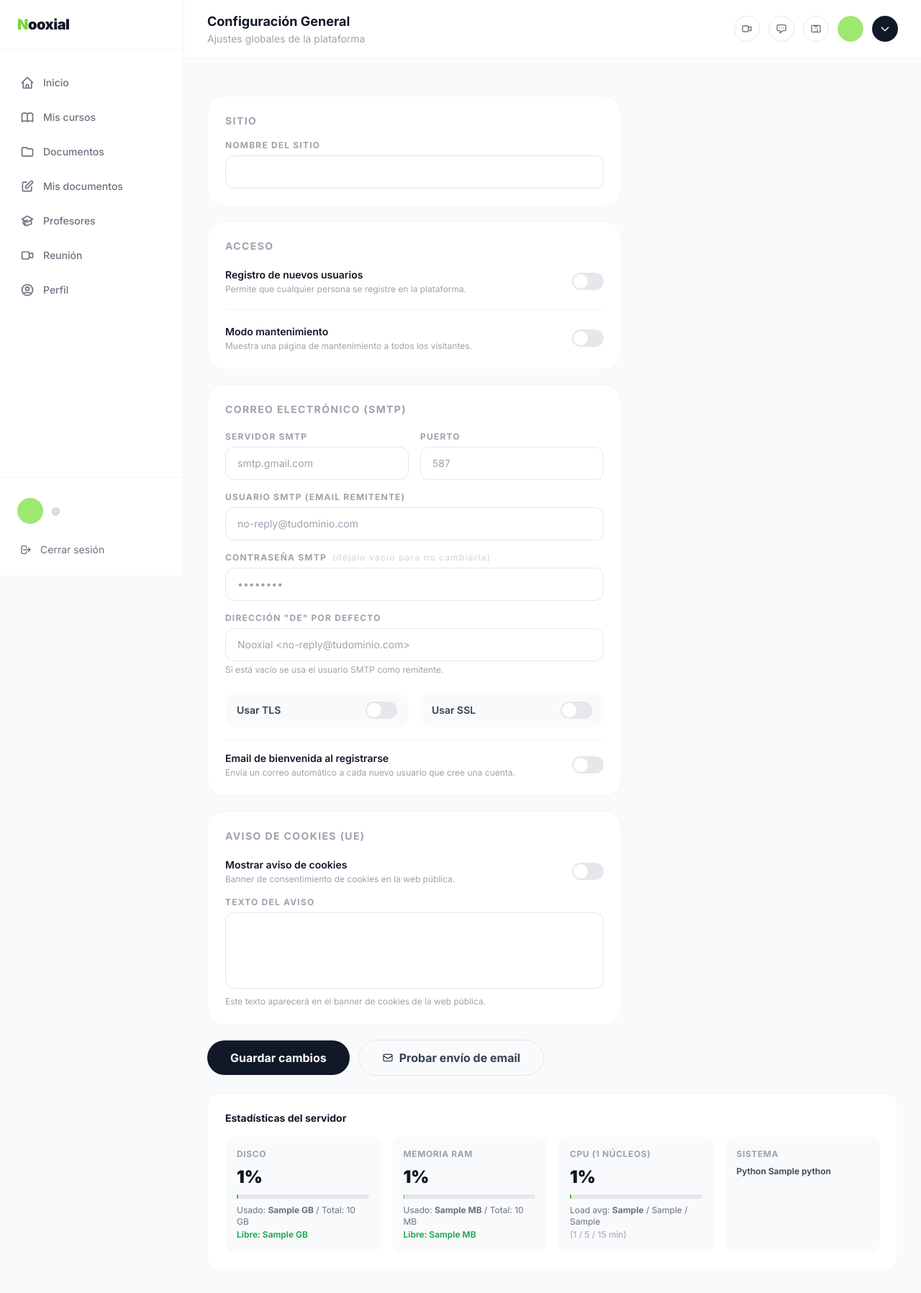
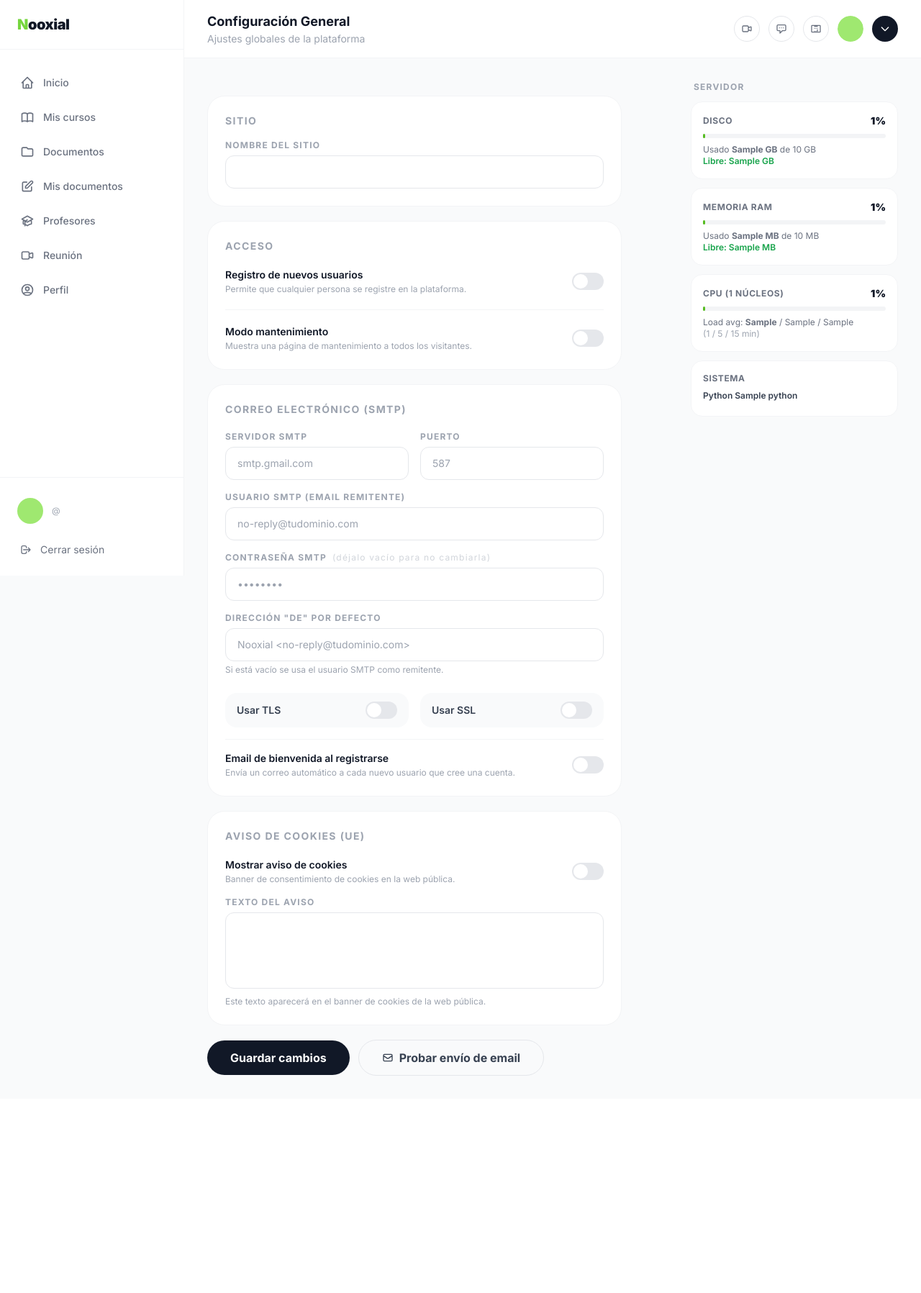
Before and after one commit to falconsoft3d/nooxial, a Django app: template templates/accounts/admin_config.html in a window 1280 px wide. Shown: the whole page at 72% size. After the commit the page ends 1495 px from the top, so only its background shows below. Run offline with Django 5.2, Linux system fonts and the light colour scheme; the template is opened without the code that fills it: most values are stand-ins (such as "Sample title", 1, 10 or a date in 2020); some libraries are stand-ins or nearby versions.

Commit message:
server stats sidebar right

```diff
--- a/templates/accounts/admin_config.html
+++ b/templates/accounts/admin_config.html
@@ -15,6 +15,9 @@
 </div>
 {% endif %}
 
+<div class="flex gap-6 items-start">
+<!-- ── COLUMNA IZQUIERDA: Formulario ─────────────────────────── -->
+<div class="flex-1 min-w-0">
 <form method="post" class="max-w-xl space-y-5">
   {% csrf_token %}
 
@@ -203,66 +206,64 @@
   <!-- Resultado del test -->
   <div id="test-result" class="hidden mt-3 px-4 py-3 rounded-xl text-sm font-medium"></div>
 </form>
+</div><!-- fin columna izquierda -->
 
+<!-- ── COLUMNA DERECHA: Estadísticas del servidor ────────────── -->
 {% if server_stats %}
-<!-- ── ESTADÍSTICAS DEL SERVIDOR ───────────────────────────────── -->
-<div class="bg-white rounded-2xl border border-gray-100 mt-6 p-6">
-  <h2 class="text-sm font-bold text-gray-900 mb-4">Estadísticas del servidor</h2>
-  <div class="grid grid-cols-1 sm:grid-cols-2 lg:grid-cols-4 gap-4">
+<div class="w-72 flex-shrink-0 sticky top-6 space-y-3">
+  <p class="text-xs font-bold text-gray-400 uppercase tracking-widest px-1">Servidor</p>
 
   <!-- Disco -->
-    <div class="bg-gray-50 rounded-xl p-4">
-      <p class="text-xs font-bold text-gray-400 uppercase tracking-wider mb-2">Disco</p>
-      <p class="text-2xl font-black text-gray-900">{{ server_stats.disk_percent }}%</p>
-      <div class="w-full bg-gray-200 rounded-full h-1.5 mt-2">
+  <div class="bg-white rounded-2xl border border-gray-100 p-4">
+    <div class="flex items-center justify-between mb-2">
+      <p class="text-xs font-bold text-gray-500 uppercase tracking-wider">Disco</p>
+      <span class="text-sm font-black text-gray-900">{{ server_stats.disk_percent }}%</span>
+    </div>
+    <div class="w-full bg-gray-100 rounded-full h-1.5 mb-2">
       <div class="bg-brand-500 h-1.5 rounded-full" style="width:{{ server_stats.disk_percent }}%"></div>
     </div>
-      <p class="text-xs text-gray-500 mt-2">
-        Usado: <strong>{{ server_stats.disk_used }} GB</strong> /
-        Total: {{ server_stats.disk_total }} GB
-      </p>
-      <p class="text-xs text-green-600 font-semibold mt-0.5">Libre: {{ server_stats.disk_free }} GB</p>
+    <p class="text-xs text-gray-500">Usado <strong>{{ server_stats.disk_used }} GB</strong> de {{ server_stats.disk_total }} GB</p>
+    <p class="text-xs text-green-600 font-semibold">Libre: {{ server_stats.disk_free }} GB</p>
   </div>
 
   <!-- RAM -->
-    <div class="bg-gray-50 rounded-xl p-4">
-      <p class="text-xs font-bold text-gray-400 uppercase tracking-wider mb-2">Memoria RAM</p>
-      <p class="text-2xl font-black text-gray-900">{{ server_stats.ram_percent }}%</p>
-      <div class="w-full bg-gray-200 rounded-full h-1.5 mt-2">
+  <div class="bg-white rounded-2xl border border-gray-100 p-4">
+    <div class="flex items-center justify-between mb-2">
+      <p class="text-xs font-bold text-gray-500 uppercase tracking-wider">Memoria RAM</p>
+      <span class="text-sm font-black {% if server_stats.ram_percent > 85 %}text-red-600{% elif server_stats.ram_percent > 65 %}text-amber-600{% else %}text-gray-900{% endif %}">{{ server_stats.ram_percent }}%</span>
+    </div>
+    <div class="w-full bg-gray-100 rounded-full h-1.5 mb-2">
       <div class="{% if server_stats.ram_percent > 85 %}bg-red-500{% elif server_stats.ram_percent > 65 %}bg-amber-500{% else %}bg-brand-500{% endif %} h-1.5 rounded-full"
            style="width:{{ server_stats.ram_percent }}%"></div>
     </div>
-      <p class="text-xs text-gray-500 mt-2">
-        Usado: <strong>{{ server_stats.ram_used }} MB</strong> /
-        Total: {{ server_stats.ram_total }} MB
-      </p>
-      <p class="text-xs text-green-600 font-semibold mt-0.5">Libre: {{ server_stats.ram_free }} MB</p>
+    <p class="text-xs text-gray-500">Usado <strong>{{ server_stats.ram_used }} MB</strong> de {{ server_stats.ram_total }} MB</p>
+    <p class="text-xs text-green-600 font-semibold">Libre: {{ server_stats.ram_free }} MB</p>
   </div>
 
   <!-- CPU -->
-    <div class="bg-gray-50 rounded-xl p-4">
-      <p class="text-xs font-bold text-gray-400 uppercase tracking-wider mb-2">CPU ({{ server_stats.cpu_count }} núcleos)</p>
-      <p class="text-2xl font-black text-gray-900">{{ server_stats.cpu_percent }}%</p>
-      <div class="w-full bg-gray-200 rounded-full h-1.5 mt-2">
+  <div class="bg-white rounded-2xl border border-gray-100 p-4">
+    <div class="flex items-center justify-between mb-2">
+      <p class="text-xs font-bold text-gray-500 uppercase tracking-wider">CPU ({{ server_stats.cpu_count }} núcleos)</p>
+      <span class="text-sm font-black {% if server_stats.cpu_percent > 80 %}text-red-600{% elif server_stats.cpu_percent > 60 %}text-amber-600{% else %}text-gray-900{% endif %}">{{ server_stats.cpu_percent }}%</span>
+    </div>
+    <div class="w-full bg-gray-100 rounded-full h-1.5 mb-2">
       <div class="{% if server_stats.cpu_percent > 80 %}bg-red-500{% elif server_stats.cpu_percent > 60 %}bg-amber-500{% else %}bg-brand-500{% endif %} h-1.5 rounded-full"
            style="width:{% if server_stats.cpu_percent > 100 %}100{% else %}{{ server_stats.cpu_percent }}{% endif %}%"></div>
     </div>
-      <p class="text-xs text-gray-500 mt-2">
-        Load avg: <strong>{{ server_stats.cpu_load1 }}</strong> / {{ server_stats.cpu_load5 }} / {{ server_stats.cpu_load15 }}
-      </p>
-      <p class="text-xs text-gray-400 mt-0.5">(1 / 5 / 15 min)</p>
+    <p class="text-xs text-gray-500">Load avg: <strong>{{ server_stats.cpu_load1 }}</strong> / {{ server_stats.cpu_load5 }} / {{ server_stats.cpu_load15 }}</p>
+    <p class="text-xs text-gray-400">(1 / 5 / 15 min)</p>
   </div>
 
   <!-- Sistema -->
-    <div class="bg-gray-50 rounded-xl p-4">
-      <p class="text-xs font-bold text-gray-400 uppercase tracking-wider mb-2">Sistema</p>
-      <p class="text-xs text-gray-700 font-semibold mt-2">Python {{ server_stats.python }}</p>
-      <p class="text-xs text-gray-500 mt-1 break-all leading-relaxed">{{ server_stats.platform }}</p>
-    </div>
-
+  <div class="bg-white rounded-2xl border border-gray-100 p-4">
+    <p class="text-xs font-bold text-gray-500 uppercase tracking-wider mb-2">Sistema</p>
+    <p class="text-xs text-gray-700 font-semibold">Python {{ server_stats.python }}</p>
+    <p class="text-xs text-gray-400 mt-1 break-all leading-relaxed">{{ server_stats.platform }}</p>
   </div>
 </div>
 {% endif %}
+
+</div><!-- fin flex container -->
 
 {% block extra_scripts %}
 <script>
```
Lines whose indentation alone changed are shown as unchanged.
